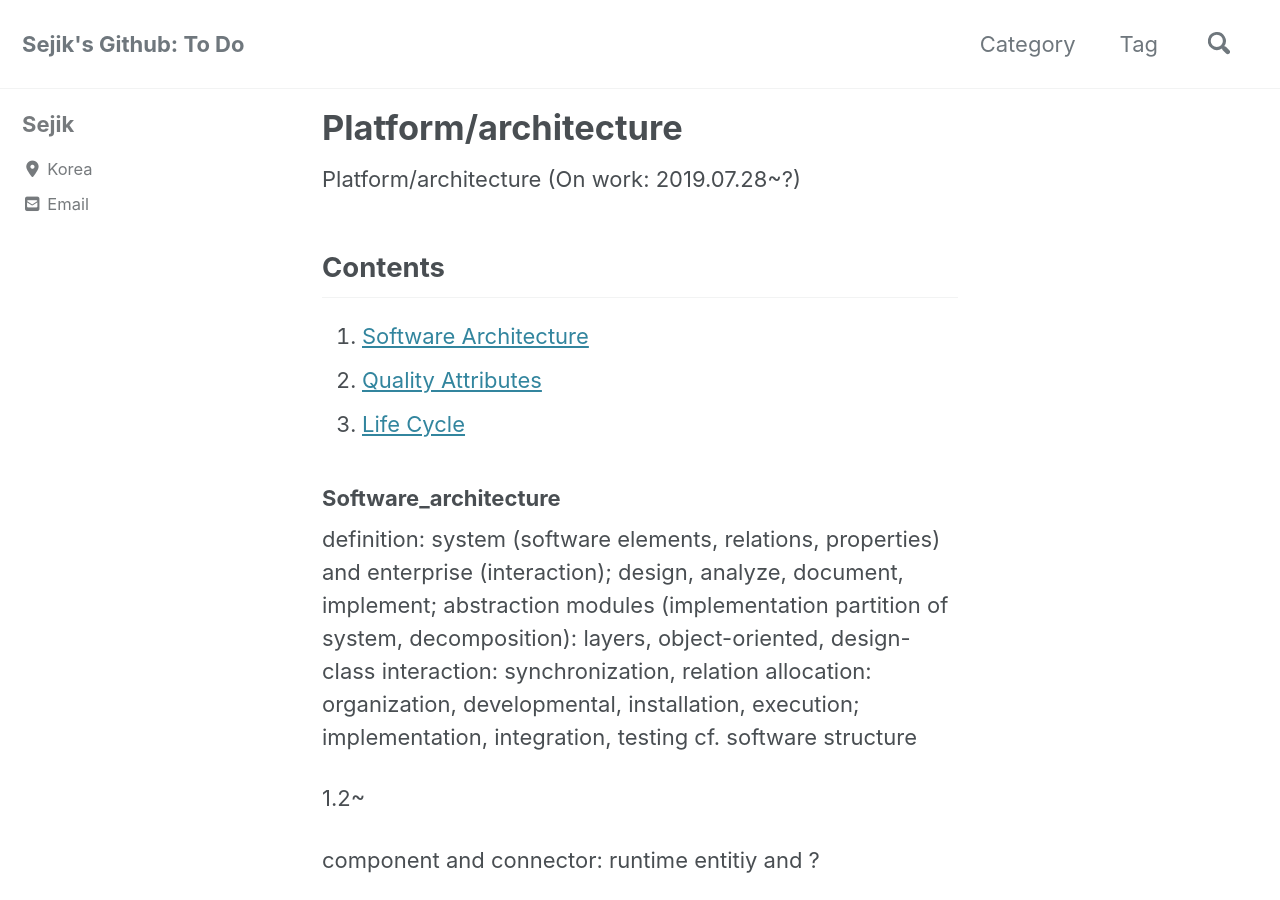
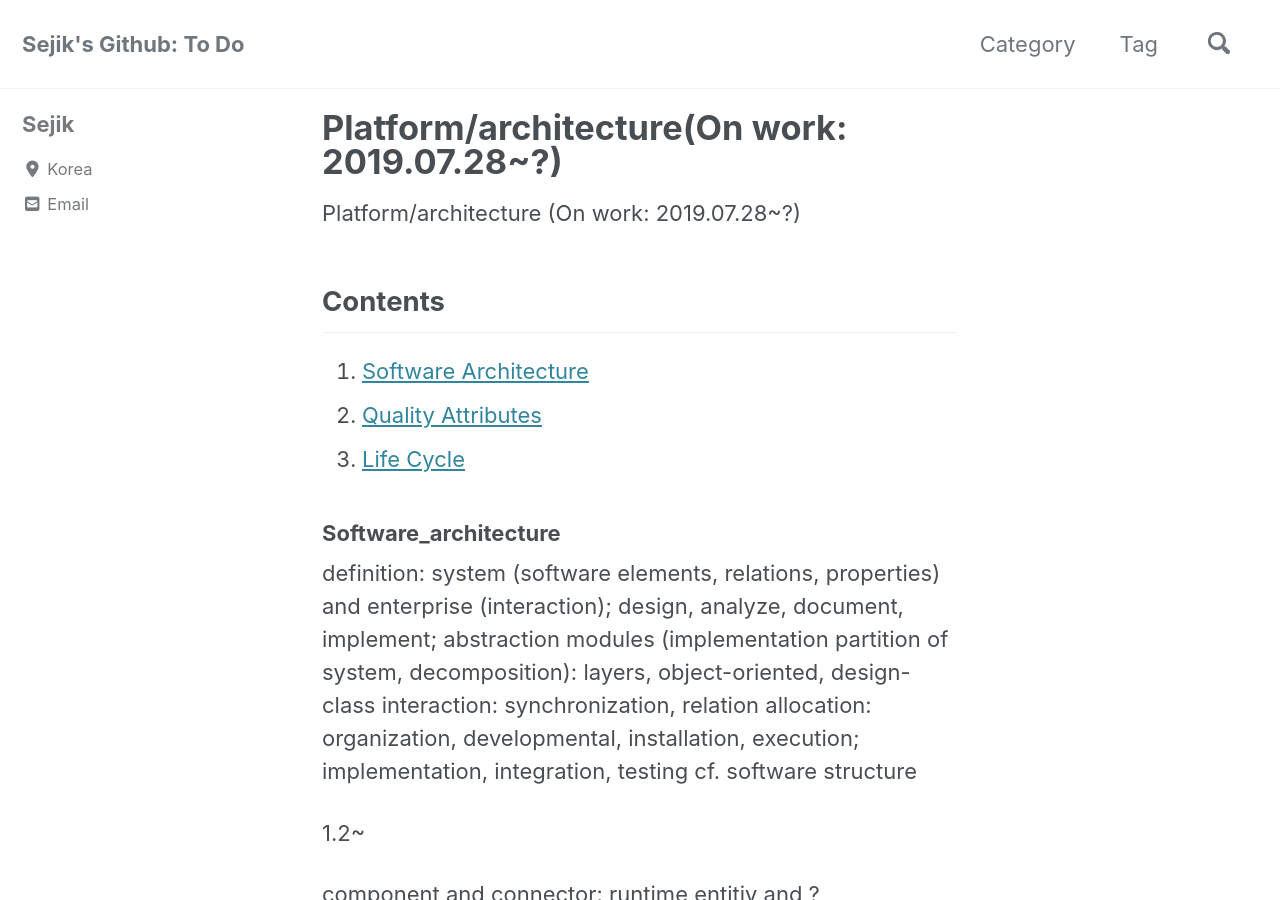
Before and after one commit to ki4ai-ai/ki4ai-ai.github.io, a Jekyll site: the page built from _posts/2019-07-28-platform-architecture.md, in a window 1280 px wide and 900 px high. Built offline with Jekyll 4.4.1, drawn with Linux system fonts in a browser that asks for light colours; cached includes are drawn as plain includes; nearby versions of some CDN libraries; comment, search, counter and statistics services are not loaded.

Commit message:
Update 2019-07-28-platform-architecture.md

```diff
--- a/_posts/2019-07-28-platform-architecture.md
+++ b/_posts/2019-07-28-platform-architecture.md
@@ -1,5 +1,5 @@
 ---
-title: "Platform/architecture"
+title: "Platform/architecture(On work: 2019.07.28~?)"
 date: 2019-07-28 17:43:54 -0400
 categories:
   - Platform-architecture
```
